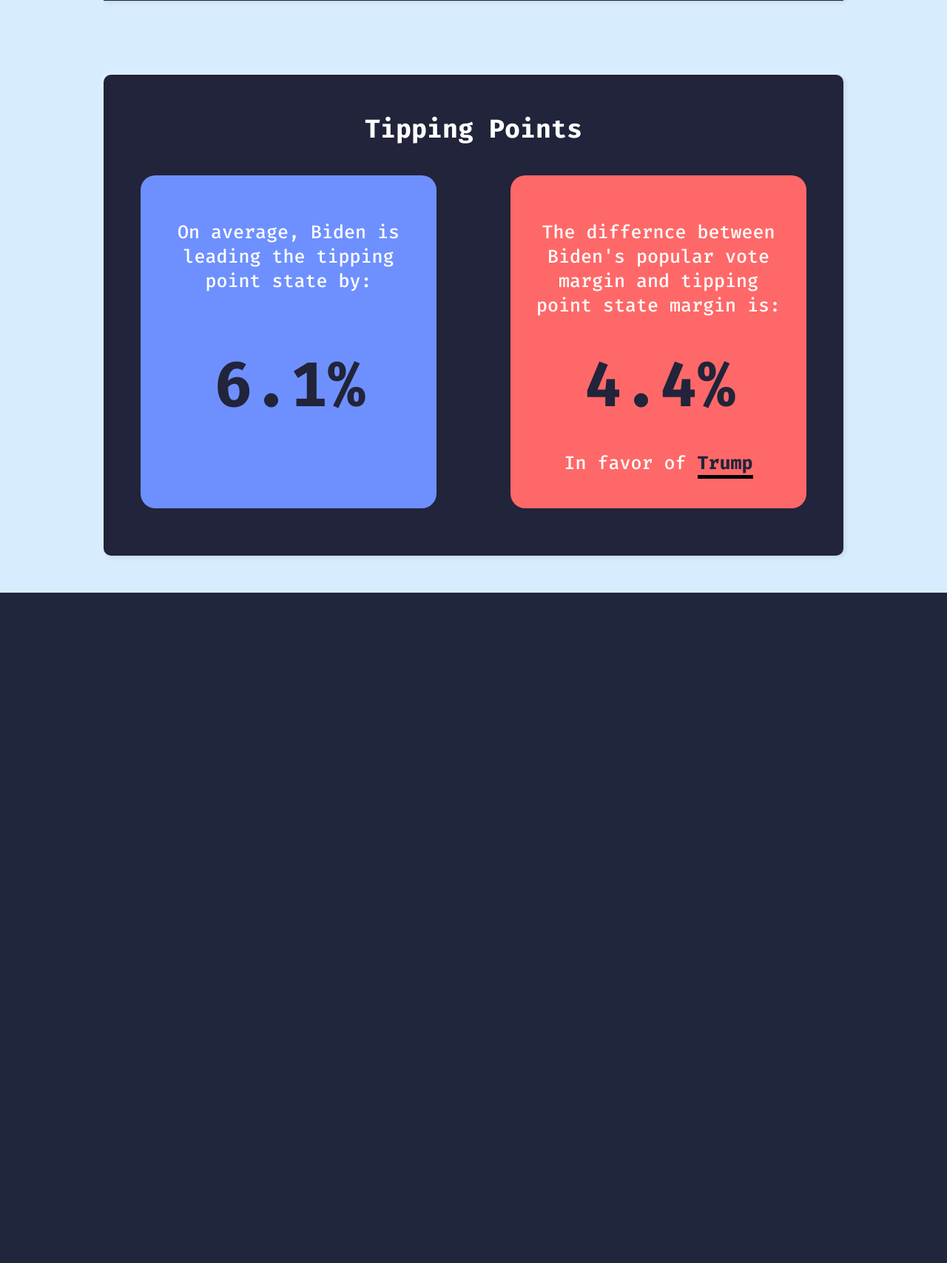
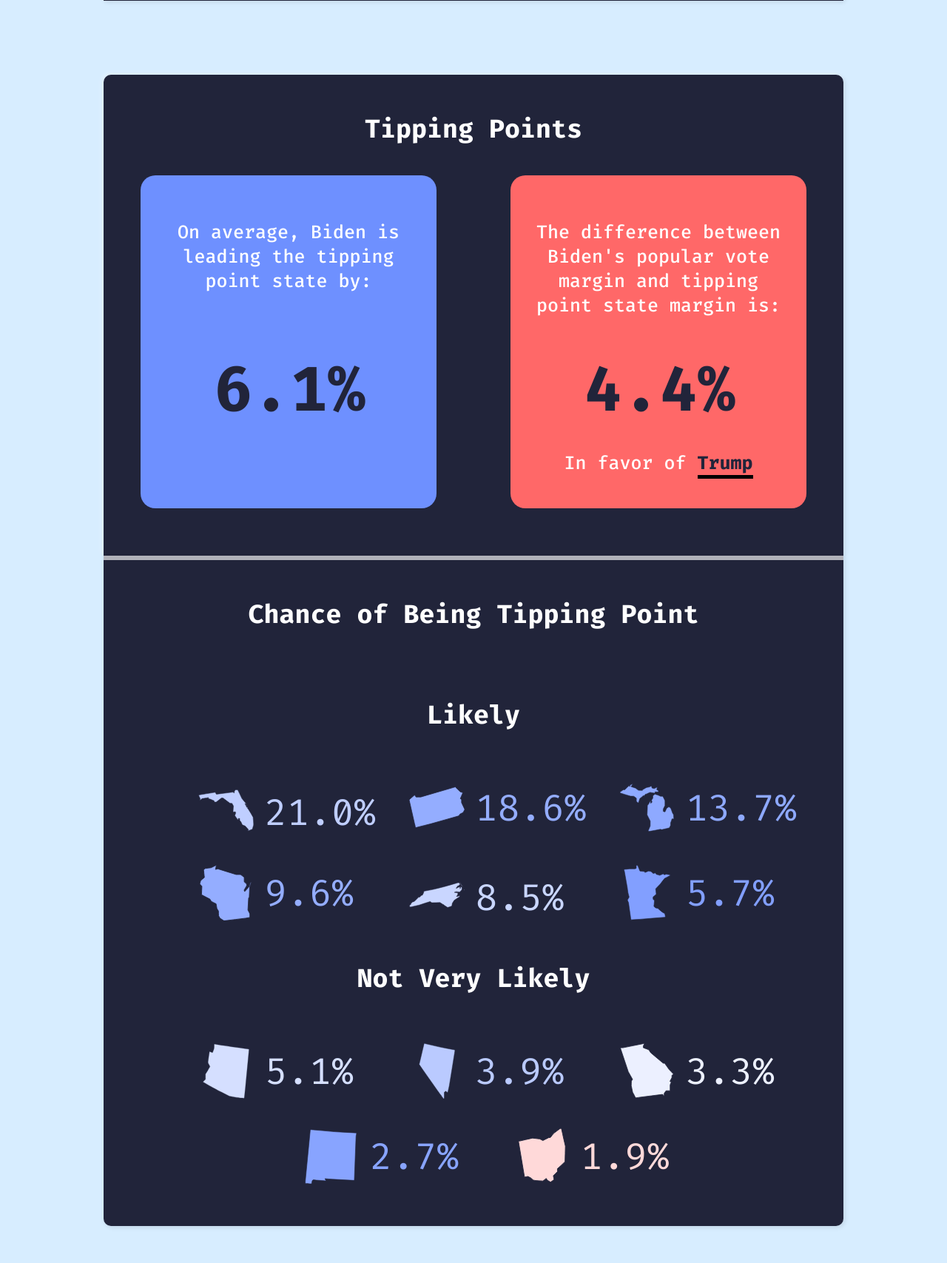
Before and after one commit to JamesxGamesYT/hte-election-model, a Flask app: page / in a window 1280 px wide. Shown: the part 4167-5874 px from the top of the page at 74% size. Before the commit the page ends 4968 px from the top, so only its background shows below. Run offline with Flask 2, Linux system fonts and the light colour scheme; some libraries are stand-ins or nearby versions.

Commit message:
add chance of tipping point section, infrastructure for future sections

```diff
--- a/web/Server.py
+++ b/web/Server.py
@@ -35,8 +35,6 @@ def get_simulations():
 @app.route('/load_data', methods=['GET'])
 @app.route('/load_data.js', methods=['GET'])
 def load_data():
-    headers = flask.request.headers
-    print("Headers:", str(headers))
     files = listdir("results")
     contents = {}
 
@@ -52,7 +50,6 @@ def load_data():
             continue
         with open("static/media/state_svgs/" + file, "r") as f:
             state_svgs[file.split(".")[0]] = f.read()
-    print(state_svgs)
     return json.dumps([contents, state_svgs])
 
 if __name__ == '__main__':
--- a/web/static/css/index.css
+++ b/web/static/css/index.css
@@ -277,17 +277,17 @@ input[type="range"]::-moz-range-thumb {
 
 .state-image {
     position: absolute;
-    left: 44%
+    left: 45%
 }
 
 .state-name.dem {
-    left: 51.3%;
+    left: 51.6%;
     position: absolute;
 }
 
 .state-name.rep {
     position: absolute;
-    right: 44.5%;
+    right: 45%;
 }
 
 .state-amount.dem {
@@ -492,14 +492,16 @@ input[type="range"]::-moz-range-thumb {
     display: block;
     width: 1000px;
     height: 650px;
-    border-radius: 10px;
+    border-top-left-radius: 10px;
+    border-top-right-radius: 10px;
     background-color: var(--card-bg);
     box-shadow: 2px 2px 6px rgba(0,0,0,0.1),
     -2px -2px 6px rgba(255,255,255,0.4);
     margin: 50px auto;
+    margin-bottom: 0px;
 }
 
-#tipping-points .heading {
+#tipping-points .heading, #state-tipping-points .heading {
     font-size: 35px;
     font-weight: 1000;
     color: white;
@@ -541,7 +543,7 @@ input[type="range"]::-moz-range-thumb {
 .tipping-point-data {
     font-size: 85px;
     color: var(--card-bg);
-    bottom: 100px;
+    bottom: 1000px;
     margin-left: 100px;
     margin-bottom: 75px;
     position: absolute;
@@ -555,3 +557,34 @@ input[type="range"]::-moz-range-thumb {
     color: var(--card-bg);
     border-bottom: 5px solid black;
 }
+
+#state-tipping-points {
+    display: block;
+    width: 1000px;
+    height: 900px;
+    border-top: 6px solid var(--section-bg);
+    border-bottom-left-radius: 10px;
+    border-bottom-right-radius: 10px;
+    background-color: var(--card-bg);
+    box-shadow: 2px 2px 6px rgba(0,0,0,0.1);
+    margin: 50px auto;
+    margin-top: 0px;
+}
+
+#likely {
+    display: inline-block;
+    width: 900px;
+    height: 300px;
+    /* margin-left: 50px; */
+    /* margin-top: 50px; */
+    background-color: var(--card-bg);
+}
+
+#not-so-likely {
+    display: inline-block;
+    width: 900px;
+    height: 400px;
+    /* margin-right: 50px; */
+    margin-bottom: 50px;
+    background-color: var(--card-bg);
+}
--- a/web/static/js/load_data.js
+++ b/web/static/js/load_data.js
@@ -101,6 +101,7 @@ function parseData(rt) {
     SIMULATION_DATE = Object.keys(GLOBAL_DATA["dem_win_chance"])[TOTAL_ENTRIES - 1]
     SIMULATION_DATE = SIMULATION_DATE.slice(0, 10) + " " + String(Number(SIMULATION_DATE.slice(-2))) + ":00 UTC"
     TIPPING_POINT_DATA = GetNthEntry(GLOBAL_DATA["tipping_point_data"], TOTAL_ENTRIES - 1)
+    TIPPING_POINT_STATE_DATA = GetNthEntry(GLOBAL_DATA["tipping_point_state_data"], TOTAL_ENTRIES-1)
 
     openPage();
 }
@@ -521,7 +522,7 @@ function getMapCss(data) {
 
     Object.keys(data).forEach(key => {
         if (STATEABBR[key]) {
-            cssStr += "#map #" + STATEABBR[key] + " { fill:"
+            cssStr += "#" + STATEABBR[key] + " { fill:"
             let rgb = [];
 
             if (data[key] < 0.5) {
@@ -626,6 +627,8 @@ function openPage() {
     else {
         favored.innerHTML = "Trump"
     }
+
+    tippingPointStates()
 }
 
 
--- a/web/static/js/ui.js
+++ b/web/static/js/ui.js
@@ -242,7 +242,7 @@ function addMapEventListener() {
                 let stateImage = document.createElement("div")
                 stateImage.style.display = "inline";
                 stateImage.className = "state-image"
-                stateImage.width = "500px"
+                // stateImage.width = "500px"
                 stateImage.innerHTML = STATE_SVGS[state]
 
                 let stateAmount = document.createElement("div")
@@ -315,3 +315,55 @@ function addBarEventListener() {
         barTimelineToday.innerText = simDate
     })
 }
+
+function tippingPointStates() {
+
+    let colorsList = document.getElementById("mapStyle").innerHTML.split("\n").slice(0,-1)
+    let colorsDict = {}
+    colorsList.forEach(string => {
+        let key = string.substr(1,2)
+        let color = string.slice(11, -1)
+        colorsDict[key] = color
+    })
+    console.log(colorsDict)
+    let stateTippingLikelyList = document.getElementsByClassName("state-likely-div")
+    let stateTippingNonLikelyList = document.getElementsByClassName("state-non-likely-div")
+    for (var i = 0; i < 11; i++){
+        let data_arr = TIPPING_POINT_STATE_DATA[String(i)]
+        if (STATEABBR[data_arr[0]]) {
+            if (i < 6){
+                stateTipping = stateTippingLikelyList[i]
+            }
+            else {
+                stateTipping = stateTippingNonLikelyList[i-6]
+            }
+            console.log(i-6)
+            stateTipping.style.display = "inline-block";
+            stateTipping.style["margin-right"] = "150px"
+            stateTipping.style["margin-left"] = "50px"
+            stateTipping.style["margin-bottom"] = "10px"
+            stateTipping.style["margin-top"] = "10px"
+
+            let stateTippingDiv = document.createElement("div")
+            let svg = STATE_SVGS[STATEABBR[data_arr[0]]]
+            let percentage = document.createElement("p")
+            percentageText = (data_arr[1]*100).toFixed(1)
+            percentage.innerHTML = String(percentageText) + "%"
+            percentage.style.display = "inline-block"
+            percentage.style["font-size"] = "50px"
+            percentage.style["margin-top"] = "20px"
+            percentage.style["margin-left"] = "15px"
+            percentage.style.position = "absolute"
+            percentage.style.color = colorsDict[STATEABBR[data_arr[0]]]
+
+            stateTippingDiv.style.display = "inline-block"
+            stateTippingDiv.width = "500px"
+            stateTippingDiv.innerHTML = svg
+            stateTippingDiv.style.fill = colorsDict[STATEABBR[data_arr[0]]]
+            stateTippingDiv.style["padding-top"] = "15px"
+
+            stateTipping.appendChild(stateTippingDiv)
+            stateTipping.appendChild(percentage)
+        }
+    }
+}
--- a/web/templates/index.html
+++ b/web/templates/index.html
@@ -154,9 +154,30 @@
             <h2 id="tipping-point-amount" class="tipping-point-data"></h2>
         </div>
         <div id="pop-ev-split">
-            <p>The differnce between Biden's popular vote margin and tipping point state margin is:</p>
+            <p>The difference between Biden's popular vote margin and tipping point state margin is:</p>
             <h2 id="pop-ev-amount" class="tipping-point-data"></h2>
             <p id="favored-text">In favor of <b id="favored"></b></p>
+        </div>
+    </div>
+    <div id="state-tipping-points">
+        <style id="states-style"></style>
+        <div class="heading">Chance of Being Tipping Point</div>
+        <div id="likely">
+            <div class="heading">Likely</div>
+            <div class="state-likely-div"></div>
+            <div class="state-likely-div"></div>
+            <div class="state-likely-div"></div>
+            <div class="state-likely-div"></div>
+            <div class="state-likely-div"></div>
+            <div class="state-likely-div"></div>
+        </div>
+        <div id="not-so-likely">
+            <div class="heading">Not Very Likely</div>
+            <div class="state-non-likely-div"></div>
+            <div class="state-non-likely-div"></div>
+            <div class="state-non-likely-div"></div>
+            <div class="state-non-likely-div"></div>
+            <div class="state-non-likely-div"></div>
         </div>
     </div>
 
```
Also changed, not shown: election_simulator.py (+26 -4 lines), web/static/media/state_svgs/AK.bmp (deleted), web/static/media/state_svgs/AZ.svg, web/static/media/state_svgs/IN.bmp (deleted), web/static/media/state_svgs/KS.bmp (deleted), web/static/media/state_svgs/MO.bmp (deleted), web/static/media/state_svgs/MT.bmp (deleted), web/static/media/state_svgs/NM.bmp (deleted), web/static/media/state_svgs/SC.bmp (deleted).
